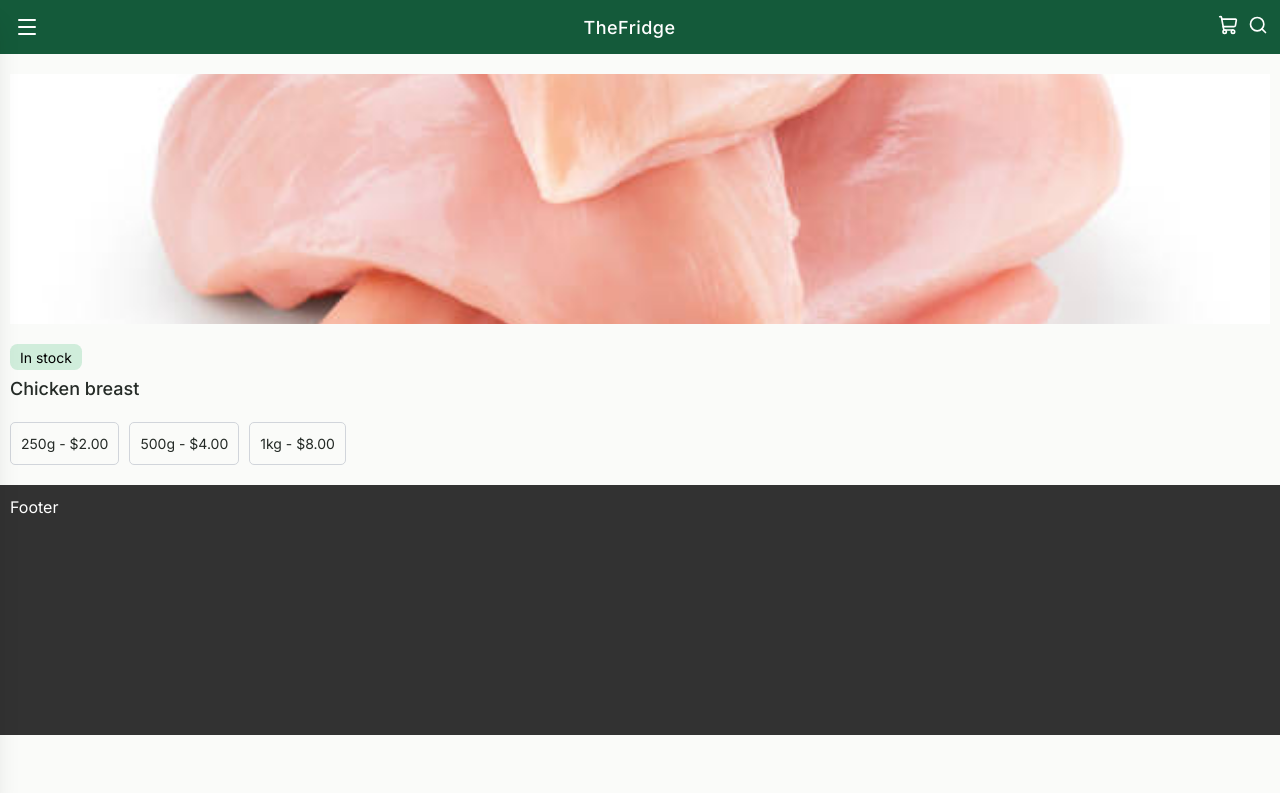
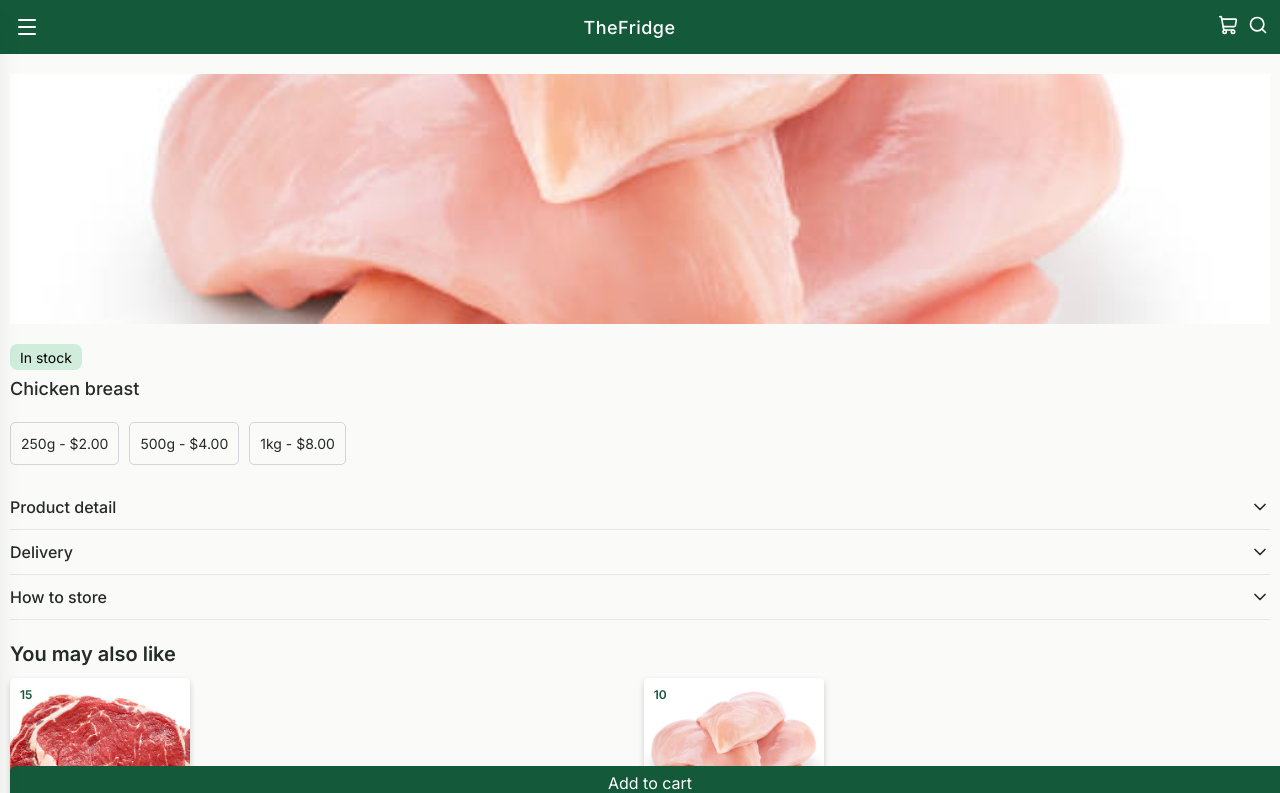
Before and after one commit to Both225/thefridge, a Next.js app: page /products/1 in a window 1280 px wide. Shown: the top 793 px of the page. Built offline with nearby package versions, Linux system fonts and the light colour scheme.

Commit message:
finish product detail design

```diff
--- /dev/null
+++ b/app/products/[productId]/ButtonAddToCart.js
@@ -0,0 +1,9 @@
+function ButtonAddToCart() {
+  return (
+    <button className="w-full fixed bottom-0 left-4 right-4 bg-primary py-2 rounded-lg text-white">
+      Add to cart
+    </button>
+  );
+}
+
+export default ButtonAddToCart;
--- /dev/null
+++ b/app/products/[productId]/CollapseContainer.js
@@ -0,0 +1,13 @@
+import Collapse from "@/app/_components/ui/Collapse";
+
+function CollapseContainer() {
+  return (
+    <div>
+      <Collapse title={"Product detail"}>Testing</Collapse>
+      <Collapse title={"Delivery"}>Testing</Collapse>
+      <Collapse title={"How to store"}>Testing</Collapse>
+    </div>
+  );
+}
+
+export default CollapseContainer;
--- a/app/products/[productId]/page.js
+++ b/app/products/[productId]/page.js
@@ -2,6 +2,9 @@ import ProductImage from "./ProductImage";
 import ProductHeader from "./ProductHeader";
 import WeightSelector from "./WeightSelector";
 import { weightItem } from "@/app/_data/mockData";
+import CollapseContainer from "./CollapseContainer";
+import ProductSection from "@/app/_components/product/ProductSection";
+import ButtonAddToCart from "./ButtonAddToCart";
 
 function ProductDetail() {
   return (
@@ -9,6 +12,10 @@ function ProductDetail() {
       <ProductImage />
       <ProductHeader />
       <WeightSelector items={weightItem} />
+      <CollapseContainer />
+      <ProductSection title={"You may also like"} />
+      <ProductSection title={"Special offer"} />
+      <ButtonAddToCart />
     </>
   );
 }
```
